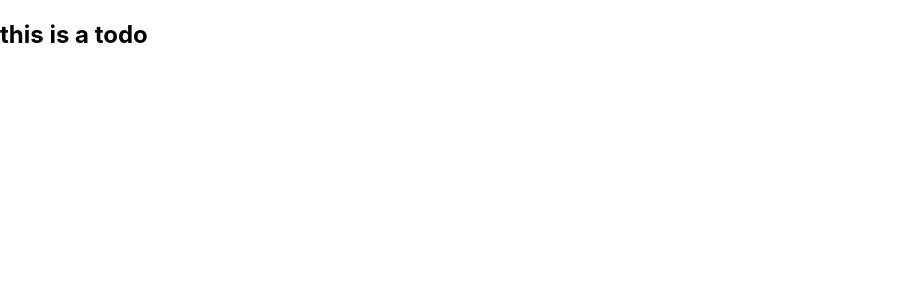
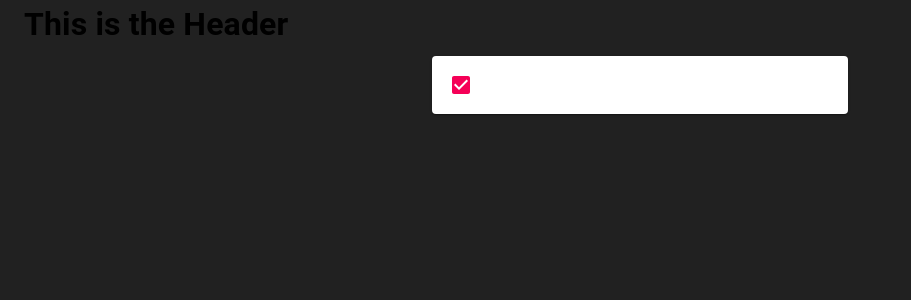
Before and after one commit to Harmy1104/todo-list, a React (Create React App) app: page / in a window 1280 px wide. Shown: the top 300 px of the page, without its empty margins (0-911 px from the left). Built offline with nearby package versions, Linux system fonts and the light colour scheme.

Commit message:
adding HeaderJS file. Creating layout for a single todo item.

```diff
--- a/src/App.js
+++ b/src/App.js
@@ -1,16 +1,19 @@
-import { Grid } from "@material-ui/core";
+import { Container } from "@material-ui/core";
+import { Component } from "react";
+import Header from "./conponants/Header";
 import Todo from "./conponants/Todo";
 
-const App = () => {
-  return (
-    <div>
-      <Grid container spacing={3}>
-        <Grid item>
+class App extends Component {
+  render() {
+    return (
+      <div>
+        <Container fixed>
+          <Header />
           <Todo />
-        </Grid>
-      </Grid>
-    </div>
-  );
-};
+        </Container>
+      </div>
+    );
+  }
+}
 
 export default App;
--- /dev/null
+++ b/src/conponants/Header.js
@@ -0,0 +1,12 @@
+import { Typography } from "@material-ui/core";
+import React from "react";
+
+export default function Header() {
+  return (
+    <div>
+      <Typography>
+        <h1>This is the Header</h1>
+      </Typography>
+    </div>
+  );
+}
--- a/src/conponants/Todo.js
+++ b/src/conponants/Todo.js
@@ -1,10 +1,49 @@
+import {
+  Checkbox,
+  Grid,
+  makeStyles,
+  Paper,
+  Typography,
+} from "@material-ui/core";
 import React from "react";
+import { useState } from "react";
+
+const useStyles = makeStyles((theme) => ({
+  root: {
+    flexGrow: 2,
+    overflow: "hidden",
+    padding: theme.spacing(0, 3),
+  },
+  paper: {
+    maxWidth: 400,
+    margin: `${theme.spacing(1)}px auto`,
+    padding: theme.spacing(1),
+  },
+}));
 
 const Todo = () => {
+  const [isChecked, setChecked] = useState(true);
+  const checkBoxHandler = () => {
+    setChecked(!isChecked);
+  };
+  const classes = useStyles();
   return (
-    <React.Fragment>
-      <h2>this is a todo</h2>
-    </React.Fragment>
+    <div className={classes.root}>
+      <Paper className={classes.paper}>
+        <Grid container>
+          <Grid item>
+            <Checkbox
+              checked={isChecked}
+              onChange={checkBoxHandler}
+              inputProps={{ "aria-label": "primary checkbox" }}
+            />
+          </Grid>
+          <Grid item>
+            <Typography></Typography>
+          </Grid>
+        </Grid>
+      </Paper>
+    </div>
   );
 };
 
--- a/src/index.css
+++ b/src/index.css
@@ -1,13 +1,17 @@
+* {
+  margin: 0;
+  padding: 0;
+}
 body {
-  margin: 0;
-  font-family: -apple-system, BlinkMacSystemFont, 'Segoe UI', 'Roboto', 'Oxygen',
-    'Ubuntu', 'Cantarell', 'Fira Sans', 'Droid Sans', 'Helvetica Neue',
+  background-color: #212121;
+  font-family: -apple-system, BlinkMacSystemFont, "Segoe UI", "Roboto", "Oxygen",
+    "Ubuntu", "Cantarell", "Fira Sans", "Droid Sans", "Helvetica Neue",
     sans-serif;
   -webkit-font-smoothing: antialiased;
   -moz-osx-font-smoothing: grayscale;
 }
 
 code {
-  font-family: source-code-pro, Menlo, Monaco, Consolas, 'Courier New',
+  font-family: source-code-pro, Menlo, Monaco, Consolas, "Courier New",
     monospace;
 }
```
Also changed, not shown: src/index.js (+5 -5 lines).
